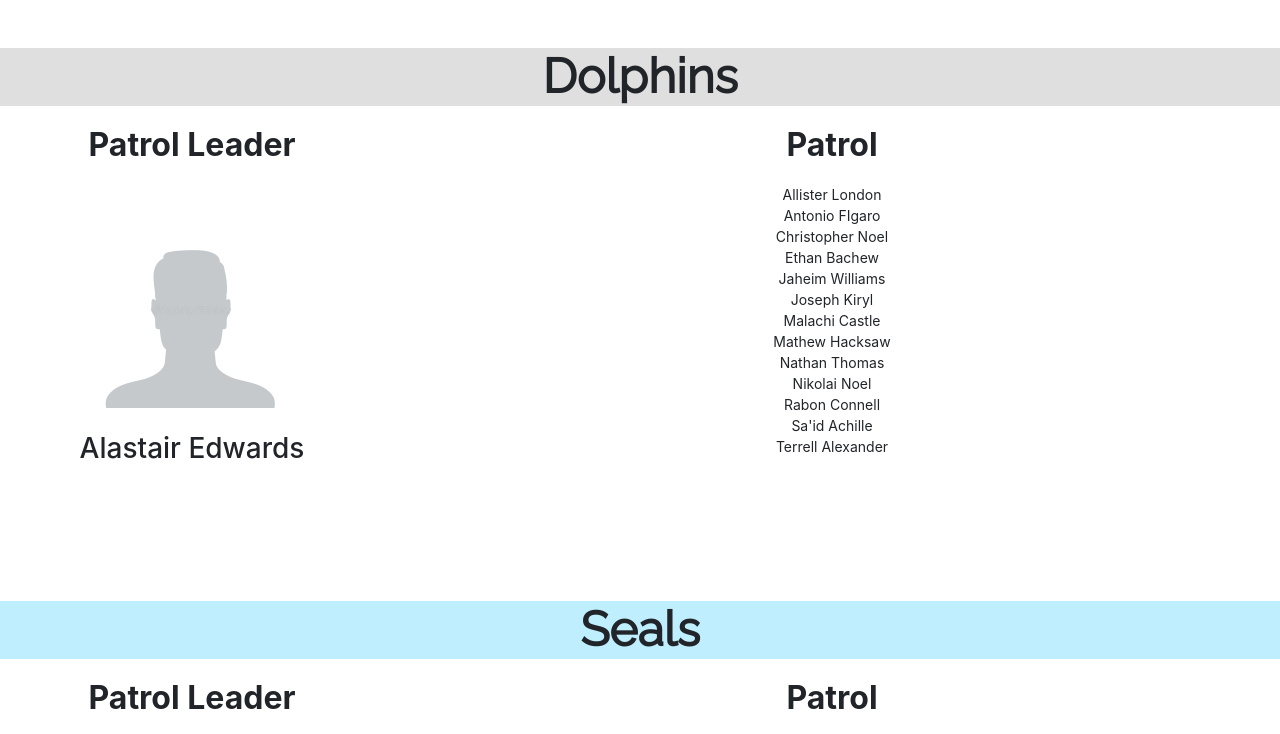
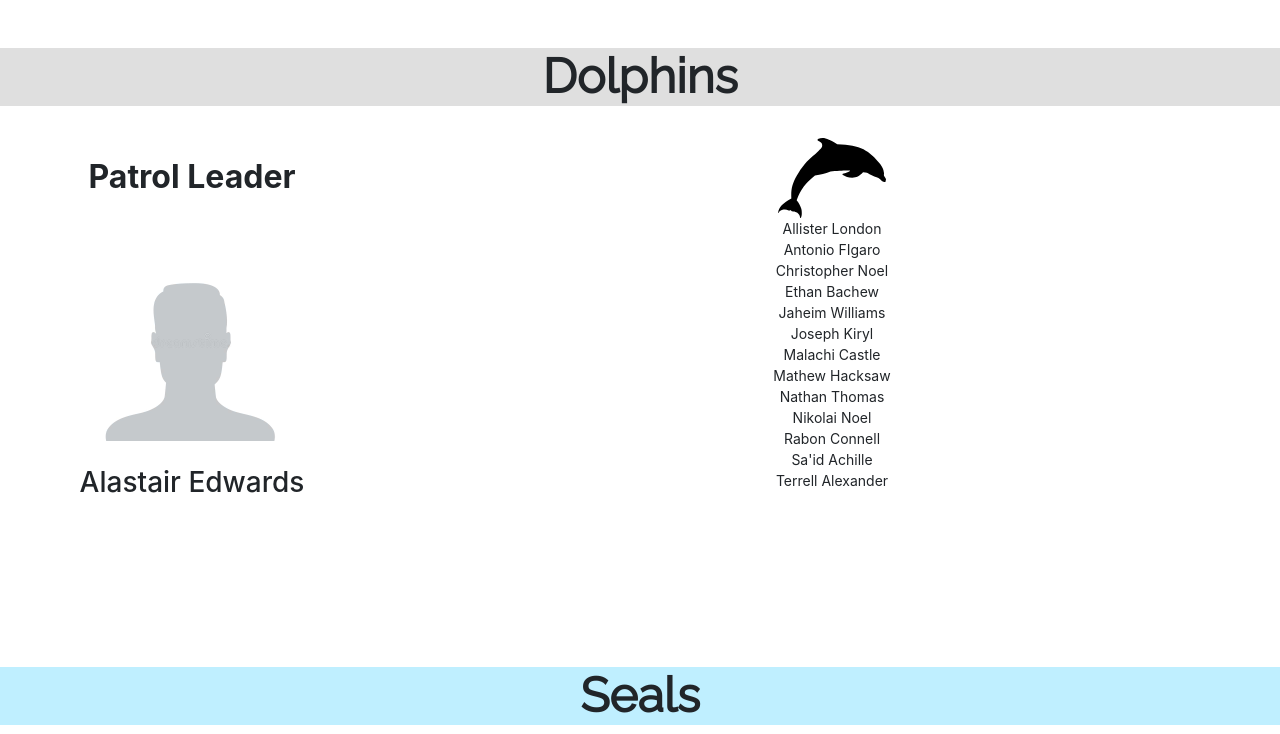
Before and after one commit to leelum1/Scouts, a website with bundled scripts: page patrols.html in a window 1280 px wide. Shown: the part 2040-2774 px from the top of the page. Built offline with nearby package versions, Linux system fonts and the light colour scheme; a web font is replaced by a local one.

Commit message:
added logos to dolphins and seals

```diff
--- a/patrols.js
+++ b/patrols.js
@@ -16,7 +16,7 @@ scouts.patrols.map(function(patrol){
                 <h3>${patrol.patrolLeader.name}</h3>
             </div>
             <div class="patrol_names_cont">
-                <h2>Patrol</h2>
+                <img src="${patrol.logo}" alt="${patrol.title}">
                 <ul>
                     ${patrol.patrol.map(y => `<li>${y}</li>`).join('')}
                 </ul>
--- a/patrols.json
+++ b/patrols.json
@@ -3,6 +3,7 @@
     {
       "title": "Dolphins",
       "color": "rgb(128 128 128 / 25%)",
+      "logo": "../images/logos/dolphin_logo.svg",
       "patrolLeader" : {
         "name" : "Alastair Edwards",
         "photo": "images/patrols/placeholder.jpeg"
@@ -26,6 +27,7 @@
     {
       "title" : "Seals",
       "color": "rgb(0 192 255 / 25%)",
+      "logo": "../images/logos/seal_logo.svg",
       "patrolLeader" : {
         "name" : "Daniel Hope",
         "photo": "images/patrols/placeholder.jpeg"
@@ -50,6 +52,7 @@
     {
       "title": "Shrimps",
       "color": "rgb(248 96 93 / 25%)",
+      "logo": "",
       "patrolLeader" : {
         "name" : "Aidan Mohammed",
         "photo": "images/patrols/placeholder.jpeg"
@@ -75,6 +78,7 @@
     {
       "title": "Tads",
       "color": "rgb(72 255 72 / 25%)",
+      "logo": "",
       "patrolLeader" : {
         "name" : "Jerome Roberts",
         "photo": "images/patrols/placeholder.jpeg"
--- a/styles/pages/_patrols.scss
+++ b/styles/pages/_patrols.scss
@@ -22,6 +22,7 @@ patrol_page_cont{
         .patrol_wrapper {
             display: flex;
             flex-direction: row;
+            padding: 2em 0;
 
             .patrol_leader_cont {
                 width: 30%;
@@ -37,8 +38,8 @@ patrol_page_cont{
                 align-items: center;
                 width: 70%;
 
-                h2 {
-
+                img {
+                    width: 12%;
                 }
 
                 ul {
```
Also changed, not shown: images/logos/dolphin_logo.svg (added), images/logos/seal_logo.svg (added), master.css, 2 other files.
